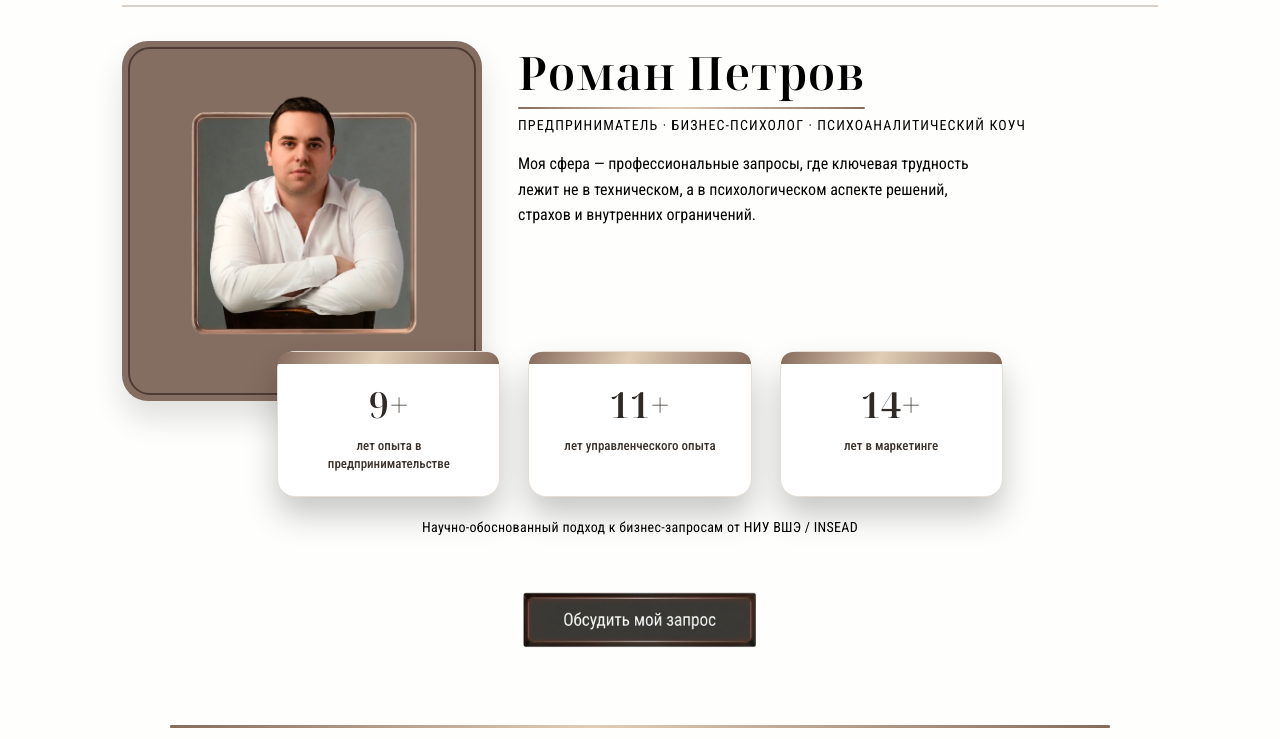
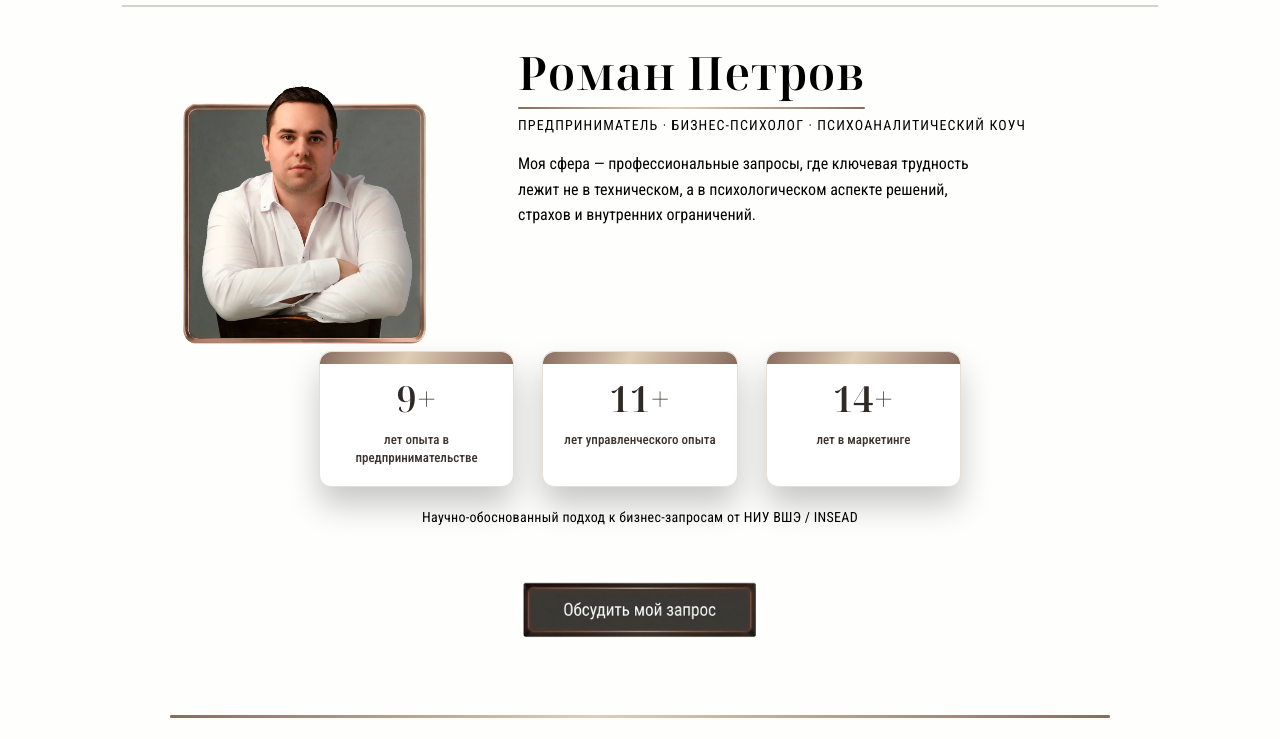
Before and after one commit to dibil2705/lending_roman_petrov_for_dasha, a plain HTML site: page index.html in a window 1280 px wide. Shown: the part 61-800 px from the top of the page. Drawn offline with Linux system fonts and the light colour scheme.

Commit message:
Update hero image and stats styling

```diff
--- a/index.html
+++ b/index.html
@@ -109,24 +109,13 @@
 
       .hero-image {
         position: relative;
-        padding: 14px;
-        border-radius: 26px;
-        background: #846d61;
-        box-shadow: 0 18px 30px rgba(0, 0, 0, 0.12);
-      }
-
-      .hero-image::before {
-        content: "";
-        position: absolute;
-        inset: 6px;
-        border-radius: 22px;
-        border: 2px solid #4e3b34;
+        border-radius: 16px;
       }
 
       .hero-image img {
         display: block;
         width: 100%;
-        border-radius: 18px;
+        border-radius: 16px;
       }
 
       .hero-title {
@@ -170,15 +159,15 @@
         align-items: stretch;
         justify-content: center;
         margin-top: -50px;
-        width: 70%;
+        width: 62%;
         margin-inline: auto;
       }
 
       .stat-card {
         position: relative;
         min-width: 0;
-        padding: 28px 18px 24px;
-        border-radius: 18px;
+        padding: 22px 16px 20px;
+        border-radius: 12px;
         background: #ffffff;
         border: 1px solid #e6ddd4;
         box-shadow: 0 18px 32px rgba(0, 0, 0, 0.22);
@@ -192,7 +181,7 @@
         left: 0;
         right: 0;
         height: 12px;
-        border-radius: 18px 18px 0 0;
+        border-radius: 12px 12px 0 0;
         background: var(--gradient-base);
       }
 
```
